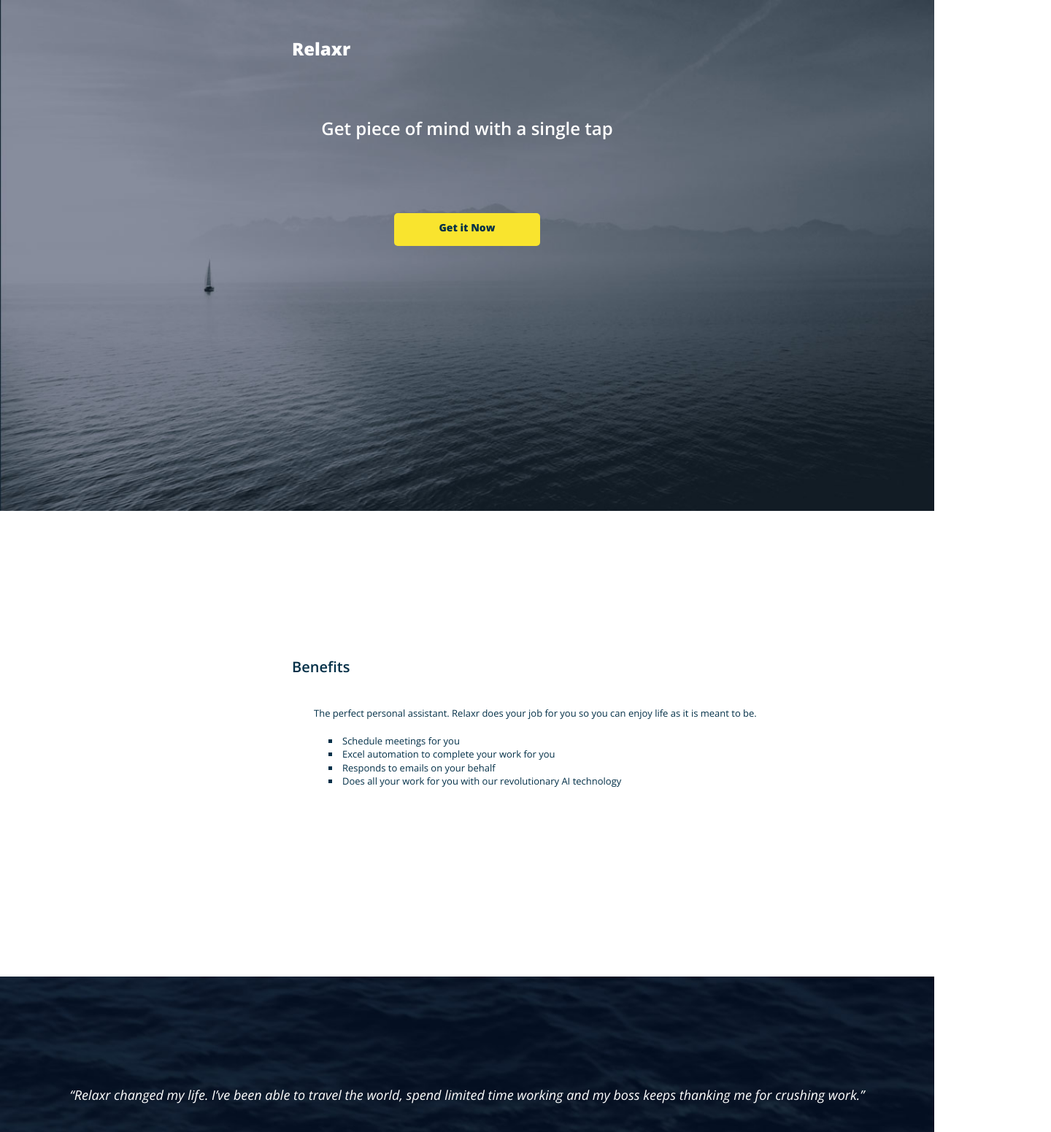
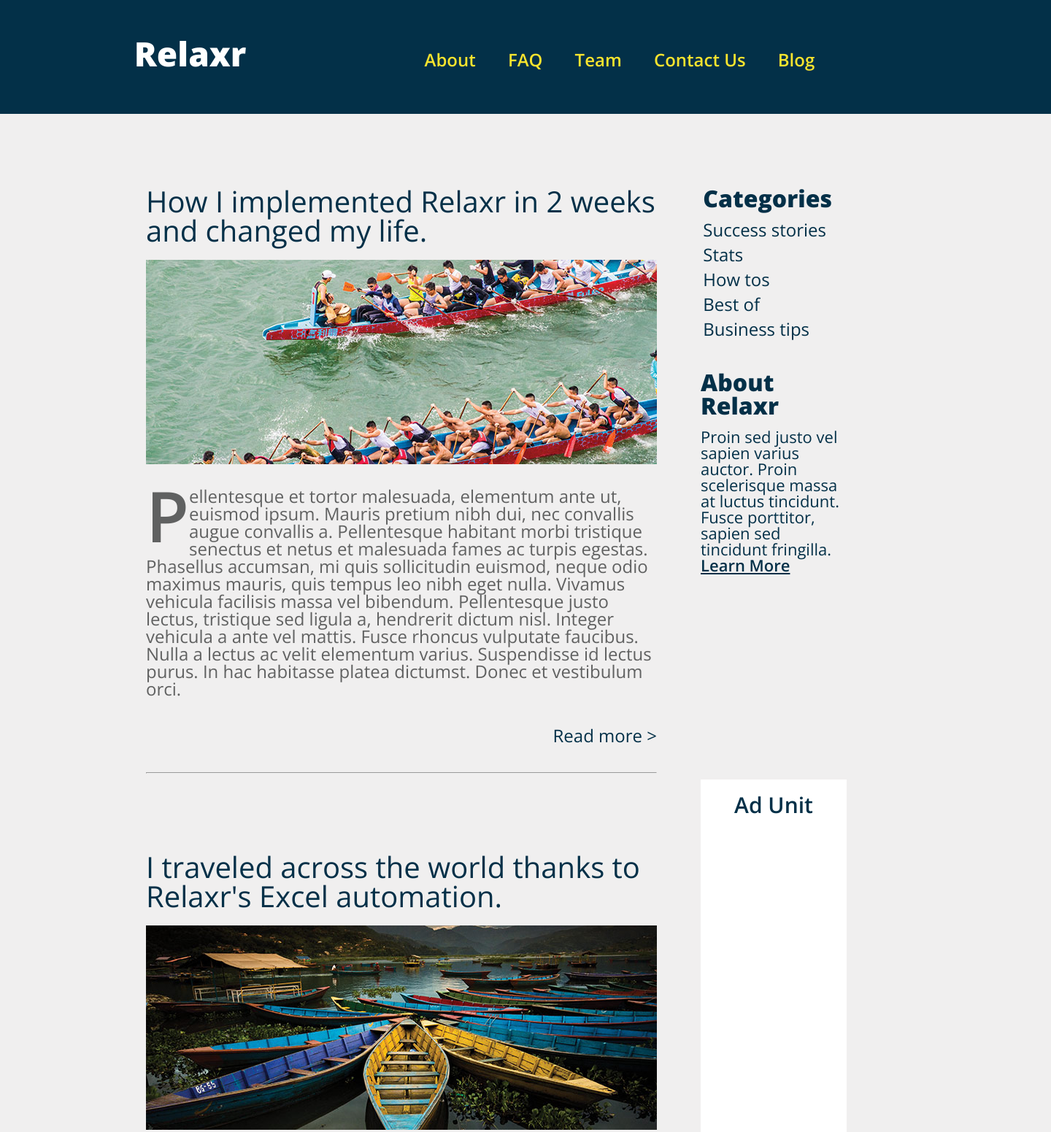
Before and after one commit to pinkbow/fewd_homework, a plain HTML site: page index.html in a window 1280 px wide. Shown: the top 1551 px of the page at 73% size, 1440 px wide, since content can reach past the window. Drawn offline with nearby package versions, Linux system fonts and the light colour scheme.

Commit message:
Homework 3

```diff
--- a/index.html
+++ b/index.html
@@ -4,40 +4,67 @@
      	<meta charset="utf-8">
      	<meta name="description" content="Your description goes here">
      	<meta name="keywords" content="one, two, three">
-		<link href="https://fonts.googleapis.com/css?family=Open+Sans:200,400,400i,600,800" rel="stylesheet">
+		<link href="https://fonts.googleapis.com/css?family=Open+Sans:300,300i,400,400i,600,600i,700,700i,800,800i" rel="stylesheet">
  		<title>Relaxr Landing</title>
 
  		<!-- external CSS link -->
  		<link rel="stylesheet" href="reset.css">
  		<link rel="stylesheet" href="styles.css">
-
  	</head>
  	<body>
- 			<header>
- 				<h1 class="title">Relaxr</h1>
- 				<div class="center"><h2 class="second">Get piece of mind with a single tap</h2></div>
- 				<div class="center"><a href="#" class="linkbutton">Get it Now</a></div>
- 			</header>
- 			<h1 class="title2">Benefits</h1>
- 		<div id="first-container">The perfect personal assistant. Relaxr does your job for you so you can enjoy life as it is meant to be.
- 			<ul>
- 			<li>Schedule meetings for you</li>
-			<li>Excel automation to complete your work for you</li>
-			<li>Responds to emails on your behalf</li>
-			<li>Does all your work for you with our revolutionary AI technology</li>
- 			</ul>
+		<div id="main_bar">
+			<header>
+				<h1 class="relaxr">Relaxr</h1>
+				<div class="links">
+					<a href="#">About</a>
+		 			<a href="#">FAQ</a>
+		 			<a href="#">Team</a>
+		 			<a href="#">Contact Us</a>
+		 			<a href="#">Blog</a>
+		 		</div>
+		 	</header>
  		</div>
- 		<div id="second-container">
- 			<div class="second_paragraph"><p>“Relaxr changed my life. I’ve been able to travel the world, spend limited time working and my boss keeps thanking me for crushing work.”</p></div>
- 			<div class="name"><p>- Amanda, Intuit</p></div>
+ 		<div id="first-box">
+ 			<div class="title">How I implemented Relaxr in 2 weeks and changed my life.</div>
+ 			<img src="blog_photo1.jpg">
+ 			<div class="paragraph">
+ 				<p><span>P</span>ellentesque et tortor malesuada, elementum ante ut, euismod ipsum. Mauris pretium nibh dui, nec convallis augue convallis a. Pellentesque habitant morbi tristique senectus et netus et malesuada fames ac turpis egestas. Phasellus accumsan, mi quis sollicitudin euismod, neque odio maximus mauris, quis tempus leo nibh eget nulla. Vivamus vehicula facilisis massa vel bibendum. Pellentesque justo lectus, tristique sed ligula a, hendrerit dictum nisl. Integer vehicula a ante vel mattis. Fusce rhoncus vulputate faucibus. Nulla a lectus ac velit elementum varius. Suspendisse id lectus purus. In hac habitasse platea dictumst. Donec et vestibulum orci.</p>
+ 			</div>
+ 			<div class="read-more"><a href="#">Read more ></a></div>
+ 			<hr>
  		</div>
- 		<div id="third-container"><a href="#" class="linkbutton2">Sign Up Now!</a></div>
- 		<div id="fourth-container">
- 			<p>Relaxr</p>
- 			<img class="twitter" src="twitter.png">
- 			<img class="facebook" src="facebook.png">
+ 		<div id="categories">
+ 			<div class="side-title">Categories</div>
+ 				<div class="categories-list"><ul>
+	 					<li><a href="#">Success stories</a></li>
+	 					<li><a href="#">Stats</a></li>
+	 					<li><a href="#">How tos</a></li>
+	 					<li><a href="#">Best of</a></li>
+	 					<li><a href="#">Business tips</a></li>
+	 				</ul></div>
+ 		</div>
+	 	<div id="about">
+ 			<div class="side-title">About Relaxr</div>
+ 			<div class="small-paragrapgh">Proin sed justo vel sapien varius auctor. Proin scelerisque massa at luctus tincidunt. Fusce porttitor, sapien sed tincidunt fringilla.</div>
+ 			<div class="learn-more"><a href="#">Learn More</a></div>
+	 	</div>
+ 		<div id="traveled">
+ 			<div class="title3">I traveled across the world thanks to Relaxr's Excel automation.</div>
+ 			<img src="blog_photo2.jpg">
+ 			<div class="paragraph">
+ 				<p><span>P</span>ellentesque et tortor malesuada, elementum ante ut, euismod ipsum. Mauris pretium nibh dui, nec convallis augue convallis a. Pellentesque habitant morbi tristique senectus et netus et malesuada fames ac turpis egestas. Phasellus accumsan, mi quis sollicitudin euismod, neque odio maximus mauris, quis tempus leo nibh eget nulla. Vivamus vehicula facilisis massa vel bibendum. Pellentesque justo lectus, tristique sed ligula a, hendrerit dictum nisl. Integer vehicula a ante vel mattis. Fusce rhoncus vulputate faucibus. Nulla a lectus ac velit elementum varius. Suspendisse id lectus purus. In hac habitasse platea dictumst. Donec et vestibulum orci.</p>
+ 			</div>
+ 			<div class="read-more"><a href="#">Read more ></a></div>
+ 			<hr>
+ 		</div>
+ 		<div id="fifth-box">Ad Unit</div>
+ 		<div id="sixth-box"><a href="#" class="linkbutton2">Sign Up Now!</a></div>
+ 		<div id="seventh-box">
+ 			<div class="footer-relaxr">Relaxr</div>
+	 			<img class="twitter" src="twitter.png">
+	 			<img class="facebook" src="facebook.png">
  			<footer>
- 				<div class="footer">&copy; Copyright 2015. Relaxr.</div>
+ 				<div class="footer">Copyright 2015. Relaxr.</div>
  			</footer>
  		</div>
  		</div><!-- #container -->
--- a/styles.css
+++ b/styles.css
@@ -1,209 +1,192 @@
-
-/*
-Project Name: Blank Template
-Client: Your Client
-Author: Your Name
-Developer @GA in NYC
-*/
-
-
-/******************************************
-/* SETUP
-/*******************************************/
-
-/* Box Model Hack */
 * {
-     -moz-box-sizing: border-box; /* Firexfox */
-     -webkit-box-sizing: border-box; /* Safari/Chrome/iOS/Android */
-     box-sizing: border-box; /* IE */
+     box-sizing: border-box;
 }
 
-/* Clear fix hack */
 .clearfix:after {
-     content: ".";
+    content:"";
     display: block;
-     clear: both;
-     visibility: hidden;
-     line-height: 0;
-     height: 0;
+    clear:both;
+    margin: 0 auto;
+}
+body {
+	width: 90em;
+	font-family: 'Open Sans', sans-serif;
+	background-color: #f0efef;
+	color: #033048;
+}
+#main_bar {
+	background-color: #033048;
+	padding-top: 50px;
+	padding-bottom: 60px;
+	text-align: center;
+}
+.relaxr {
+	color: white;
+	display: inline-block;
+	padding-right: 100px;
+	font-size: 46px;
+	font-weight: 800;
+	margin-left: 160px;
+}
+.title{
+	font-weight: 600px;
+	font-size: 40px;
+	padding-top: 100px;
+	padding-bottom: 20px;
+}
+.title3 {
+	font-weight: 600px;
+	font-size: 40px;
+	padding-top: 100px;
+	padding-bottom: 20px;
+}
+.links {
+	color: #f9e42e;
+	display: inline-block;
+	margin-right: 300px;
+	padding-left: 100px;
+}
+.links a {
+	color: #f9e42e;
+	padding-left: 30px;
+	text-decoration: none;
+	font-weight: 600;
+	font-size: 24px;
+	margin-left: 10px;
+}
+#first-box {
+	width: 700px;
+	margin-left: 200px;
+	float: left;
+}
+.paragraph {
+	font-weight: 200;
+	font-size: 24px;
+	padding-top: 30px;
+	color: #606161;
+}
+p:first-letter  {
+	float: left;
+    width: 0.7em;
+    font-size: 400%;
+    line-height: 80%;
+    font-weight: 600;
+}
+#traveled {
+	width: 700px;
+	margin-left: 200px;
+	float: left;
+}
+#categories {
+	margin-left: 30px;
+	float: right;
+	margin-top: 100px;
+	margin-right: 300px;
+	margin-bottom: 20px;
+}
+.side-title {
+	font-size: 32px;
+	font-weight: 800;
+	padding-bottom: 15px;
 }
 
-.clear {
-  clear: both;
+.categories-list li {
+	padding-bottom: 10px;
 }
 
-.alignright {
+.categories-list a {
+	font-size: 24px;
+	font-weight: 200;
+	color: #033048;
+	text-decoration: none;
+}
+#about {
+	margin: 15px;
 	float: right;
-  padding: 0 0 10px 10px; /* note the padding around a right floated image */
+	width: 200px;
+	height: 100px;
+	margin-right: 280px;
+	font-size: 22px;
+	font-weight: 200px;
+	color: #033048;
+}
+.small-paragrapgh {
+	font-size: 22px;
+	font-weight: 200;
 }
 
-.alignleft {
-  float: left;
-  padding: 0 10px 10px 0; /* note the padding around a left floated image */
+.learn-more a {
+	font-weight: 600;
+	font-size: 22px;
+	color: #033048;
+}
+#fifth-box {
+	font-size: 30px;
+	font-weight: 600;
+	float: right;
+	height: 700px;
+	width: 200px;
+	background-color: white;
+	text-align: center;
+	margin-right: 280px;
+	padding-top: 20px;
 }
 
-/******************************************
-/* BASE STYLES
-/*******************************************/
-
-body {
-     color: #000;
-     font-size: 12px;
-     line-height: 1.4;
-     font-family: 'Open Sans', sans-serif;
-
-      background-size: cover;
+#sixth-box {
+	margin-top: 1900px;
+	background: #f9e42e;
 }
-
-
-/******************************************
-/* LAYOUT
-/*******************************************/
-
-/* Center the container */
-#container {
-  width: 100%;
-  margin: auto;
-  height: 500px;
-
-}
-
-header {
-  background: url("header_bg.jpg") no-repeat top center;
-  background-size: 100%;
-  height: 700px;
-}
-h1.title {
-  color: white;
-  font-weight: 800;
-  margin-left: 400px;
-  padding-top: 50px;
-  font-size: 24px;
-}
-
-.second {
-  font-size: 24px;
-  font-weight: 600;
-  color: white;
-  padding-top: 50px;
-}
-
-.center {
-  text-align: center;
-  width: 100%;
-  padding: 25px;
-}
-
-.linkbutton {
-  background-color: #f9e42e;
-  color: #033048;
-  display: inline-block;
-  width: 200px;
-  height: 45px;
-  border-radius: 5px;
-  font-size: 14px;
-  font-weight: 800;
-  text-align: center;
-  margin-top: 50px;
-  padding-top: 10px;
-  text-decoration: none;
-}
-
-.title2 {
-  color: #033048;
-  font-weight: 600;
-  margin-left: 400px;
-  padding-top: 200px;
-  padding-bottom: 10px;
-  font-size: 20px;
-}
-
-#first-container {
-  margin-left: 400px;
-  padding: 30px;
-  height: 400px;
-  font-weight: 200;
-  font-size: 13px;
-  color: #033048;
-}
-
-ul {
-  list-style-type: square;
-  list-style-position: inside;
-  padding: 20px;
-}
-
-#second-container {
-  background: url("testimonial_bg.jpg") no-repeat top center;
-  background-size: 100%;
-  height: 400px;
-  color: white;
-}
-
-.second_paragraph{
-  font-weight: 200;
-  font-size: 18px;
-  font-style: italic;
-  text-align: center;
-  padding-top: 150px;
-}
-
-.name {
-  color: white;
-  font-weight: 800;
-  font-size: 18px;
-  text-align: center;
-  padding-top: 50px;
-}
-
-#third-container {
-  background-color: #f9e42e;
-}
-
 .linkbutton2 {
 	background-color: #033048;
 	color: white;
 	display: inline-block;
-  width: 200px;
-  height: 45px;
+	width: 300px;
+	height: 60px;
 	border-radius: 5px;
-  font-size: 12px;
-  font-weight: 800;
+	font-size: 22px;
+	font-weight: 600;
 	text-align: center;
 	margin-top: 25px;
 	margin-bottom: 25px;
-  margin-left: 610px;
+	margin-left: 575px;
 	padding: 15px;
 	text-decoration: none;
 }
-
-#fourth-container {
+.read-more {
+	font-size: 24px;
+	font-weight: 600px;
+	padding-bottom: 30px;
+	text-align: right;
+	padding-top: 40px;
+}
+.read-more a {
+	color: #033048;
+	text-decoration: none;
+}
+#seventh-box {
 	background-color: #121212;
 	padding-top: 50px;
 	padding-bottom: 100px;
 	text-align: center;
 	font-weight: 800;
-  font-size: 24px;
+	font-size: 40px;
 	color: #f9e42e;
 }
-
 .twitter {
 	padding-top: 30px;
 	margin: 10px;
+	padding-left: 5px;
+
 }
-
 .facebook {
 	padding-top: 30px;
 	margin: 10px;
+	padding-left: 20px;
 }
-
 footer {
 	padding-top: 50px;
-  font-weight: 600;
+	font-weight: 200;
 	color: white;
-  font-size: 9px;
+	font-size: 20px;
+	padding-left: 25px;
 }
-
-/******************************************
-/* ADDITIONAL STYLES
-/*******************************************/
```
Also changed, not shown: ad-unit.png (added), blog_photo1.jpg (added), blog_photo2.jpg (added). Lines whose indentation alone changed are shown as unchanged.
